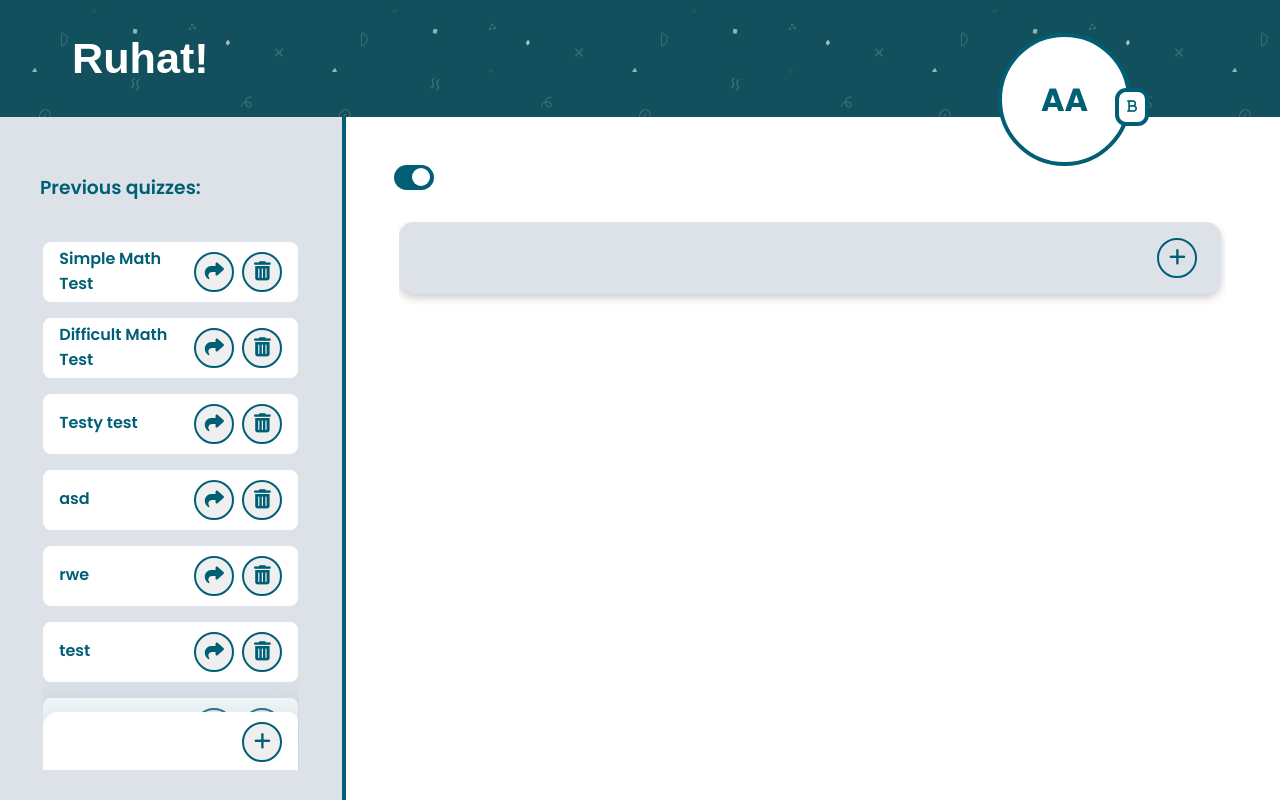
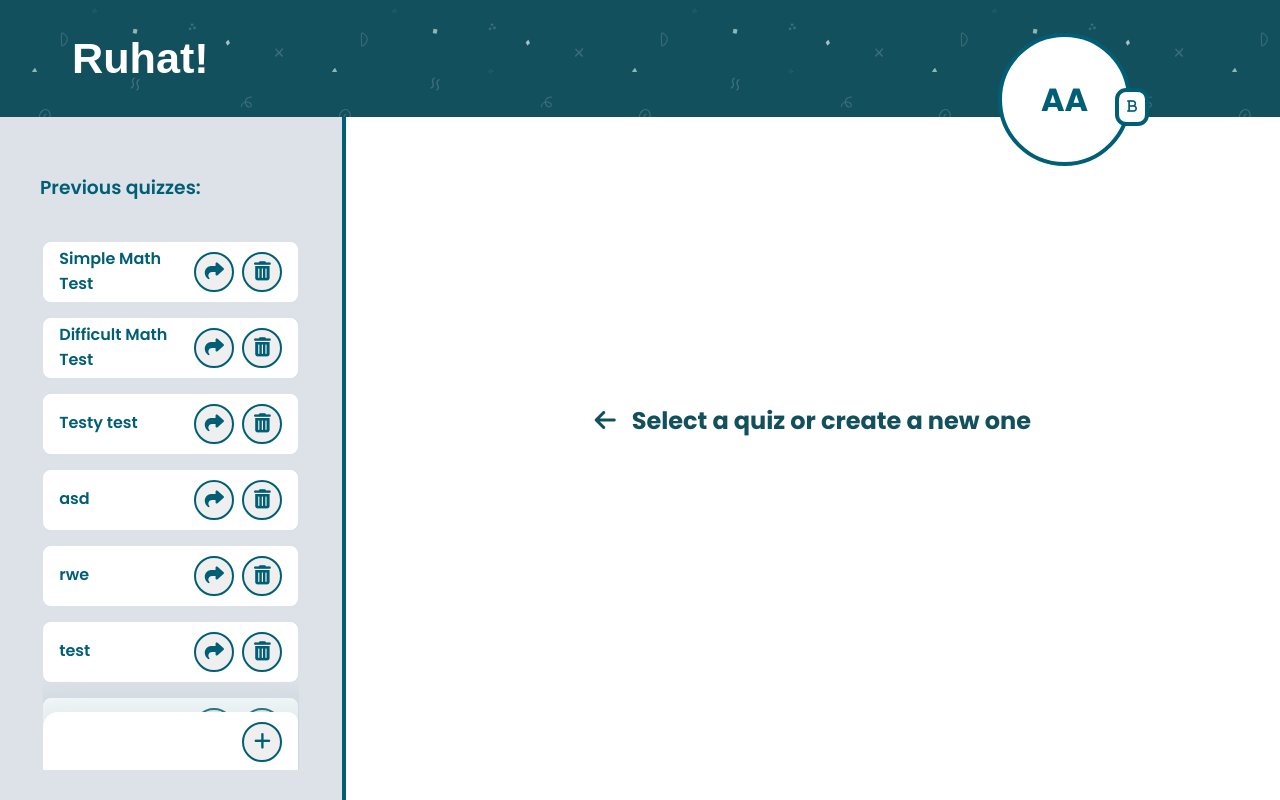
Before and after one commit to nikitave/ruhat, a Flask app: page /workspace in a window 1280 px wide. Run offline with Flask 2, Linux system fonts and the light colour scheme; a user stored in the database is signed in; data comes from the database, SQL or seed files in the repository; some libraries are stand-ins or nearby versions; some web fonts are replaced.

Commit message:
added no quiz selected page, fixed some bugs

```diff
--- a/__init__.py
+++ b/__init__.py
@@ -1,6 +1,7 @@
 import json
 
 import flask
+from sqlalchemy import true
 import werkzeug
 
 from flask_login import login_required, login_user, logout_user, LoginManager, current_user
@@ -238,4 +239,4 @@ def page_error(e):
 
 application.register_error_handler(NotExistingQuiz, page_error)
 if __name__ == "__main__":
-    application.run()
+    application.run(debug=true)
--- a/static/css/workingspace.css
+++ b/static/css/workingspace.css
@@ -654,3 +654,14 @@ form{
     background-color: transparent;
     border-radius: 1rem;
 }
+.no-quiz-container{
+    width: 100%;
+    height: 100%;
+    display: flex;
+    justify-content: center;
+    align-items: center;
+}
+.no-quiz-container h2{
+    color: #13505D;
+    margin: auto;
+}
--- a/static/js/workspace.js
+++ b/static/js/workspace.js
@@ -20,6 +20,7 @@ function xorClass(element, new_class) {
 }
 
 function checkForExtraContent(container, shadowPlace) {
+  if (container==null)return;
   if (container.offsetHeight + container.scrollTop >= container.scrollHeight - 30) {
       removeClass(document.querySelector(shadowPlace), "shadow-above");
   } else {
@@ -129,6 +130,7 @@ function createQuestionElement(question_statement, option_1, option_2, option_3,
 quizzes_list.addEventListener('scroll', function () {
   checkForExtraContent(quizzes_list, ".add-quiz");
 });
+if (question_list!=null)
 question_list.addEventListener('scroll', function () {
   checkForExtraContent(question_list, ".add-question");
 });
@@ -382,6 +384,7 @@ document.querySelector(".prompt__cancel2").addEventListener('click', function ()
 });
 
 let add_question = document.querySelector(".add-question");
+if (add_question!=null)
 add_question.addEventListener('click', function () {
     showPrompt2('You need to provide information about the question to continue!', function (question_name, option_1, option_2, option_3, option_4) {
         if (question_name != "") {
@@ -498,7 +501,9 @@ function createNewQuestion(question_statement, option_1, option_2, option_3, opt
 }
 
 
-let slider = document.querySelector(".switch input").addEventListener("click",function(){
+let slider = document.querySelector(".switch input");
+if (slider!=null)
+slider.addEventListener("click",function(){
   xorClass((this.parentElement).lastElementChild,"slider-clicked");
 });
 
--- a/templates/workspace.html
+++ b/templates/workspace.html
@@ -130,6 +130,7 @@
         <div class="right-side">
             {% set current_quiz = request.args.get('id') | get_quiz_from_db %}
             {% set options_letters = ["A","B","C","D"]%}
+            {% if current_quiz.name != null %}
             <div class="quiz-header">
                 <h2 class="quiz_name">{{current_quiz.name}}</h2>
                 <label class="switch">
@@ -137,6 +138,7 @@
                     <span class="slider slider-clicked"></span>
                 </label>
             </div>
+
 
 
             <div class="questions-list">
@@ -173,6 +175,11 @@
                     </button>
                 </div>
             </div>
+            {% else %}
+            <div class="no-quiz-container">
+                <h2 class="plain-text"><i class="fa fa-arrow-left" style="margin-right: 1rem;"></i>Select a quiz or create a new one</h2>
+            </div>
+            {% endif %}
 
         </div>
     </div>
```
Lines whose indentation alone changed are shown as unchanged.
